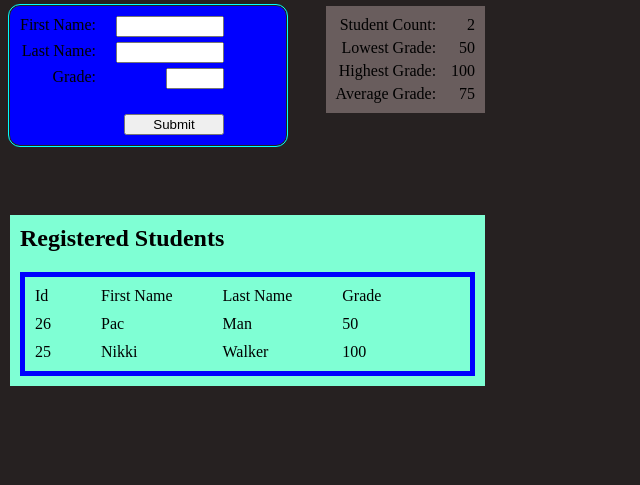
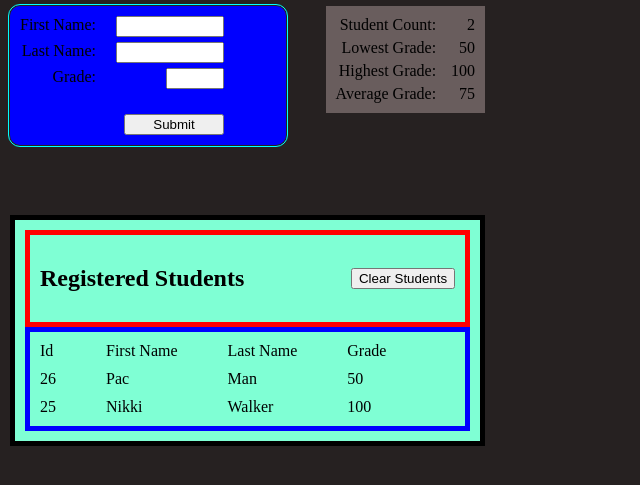
Before and after one commit to mnikkiwalker/StudentDatabaseProject, a Django app: page / in a window 1280 px wide. Shown: the part 151-636 px from the top of the page, without its empty margins (0-640 px from the left). Run offline with Django 5.2, Linux system fonts and the light colour scheme; data comes from the database, SQL or seed files in the repository; both versions use the stored data as it was after the commit.

Commit message:
added clear sudents button and functionality

```diff
--- a/students/static/students/style.css
+++ b/students/static/students/style.css
@@ -2,6 +2,7 @@ html, body{
     min-height: 100vh;
     margin: 0;
     background-color: #262121;
+    /* background-color: red; */
 }
 
 .allContentContainer{
@@ -62,11 +63,17 @@ html, body{
     width: 100%;
     box-sizing: border-box;
     padding: 10px;
+    border: 5px solid black;
 }
 
-.studentContainerFrame h2 {
-    margin-top: 0;
-    margin-bottom: 5;
+.registeredStudentsHeaderGrid {
+    display: grid;
+    width: 100%;
+    grid-template-columns: 1fr auto;
+    align-items: center;
+    border: 5px solid red;
+    padding: 10px;
+    box-sizing: border-box;
 }
 
 .studentGridContainer{
--- a/students/templates/students/index.html
+++ b/students/templates/students/index.html
@@ -61,7 +61,13 @@
 
         <!--created students-->
         <div class="studentContainerFrame">
-            <h2>Registered Students</h2>
+            <div class="registeredStudentsHeaderGrid">
+                <h2>Registered Students</h2>
+                <form  action="{% url 'clearButton' %}" method="post">
+                    {% csrf_token %}
+                    <button type="submit">Clear Students</button>
+                </form>
+            </div>
             <div class="studentGridContainer">
                 <div>Id</div>
                 <div>First Name</div>
--- a/students/urls.py
+++ b/students/urls.py
@@ -5,4 +5,5 @@ from . import views
 urlpatterns = [
     path('', views.home_view, name='home')
     , path('submit/', views.submitButton, name='submitButton')
+    , path('clear/', views.clearStudentsButton, name='clearButton')
 ]
--- a/students/views.py
+++ b/students/views.py
@@ -9,10 +9,20 @@ def home_view(request, errorList=None, formData=None):
 
     studentList = Student.objects.all().order_by('-studentId')
     studentCount = Student.objects.count()
-    minGrade = Student.objects.aggregate(Min('grade'))['grade__min']
-    maxGrade = Student.objects.aggregate(Max('grade'))['grade__max']
-    avgGrade = Student.objects.aggregate(Avg('grade'))['grade__avg']
-    avgGrade = int(avgGrade)
+
+    if studentCount > 0:
+        minGrade = Student.objects.aggregate(Min('grade'))['grade__min']
+        maxGrade = Student.objects.aggregate(Max('grade'))['grade__max']
+        avgGrade = Student.objects.aggregate(Avg('grade'))['grade__avg']
+        avgGrade = int(avgGrade)
+    else:
+        minGrade = None
+        maxGrade = None
+        avgGrade = None
+
+    if studentCount >= 20:
+        errorList = ['Student maximum has been reached']
+
     print(f"MinGrade: {minGrade}")
     return render(request
             , 'students/index.html'
@@ -36,7 +46,9 @@ def validateStudentData(request):
     grade = request.POST.get('grade')
 
     if Student.objects.count() >= 20:
+        print("validation complete")
         errorList.append('Student maximum has been reached')
+        print(f"errors found: {errorList}")
         return request, errorList
 
     #confirms name is not empty
@@ -87,4 +99,11 @@ def submitButton(request):
 
     #if there are errors
     else:
-        return home_view(request, errors, request.POST)
+        if Student.objects.count() >= 20:
+            return redirect('home')
+        else:
+            return home_view(request, errors, request.POST)
+
+def clearStudentsButton(request):
+    Student.objects.all().delete()
+    return redirect('home')
```
Also changed, not shown: schoolData.sqlite3, 1 other file.
